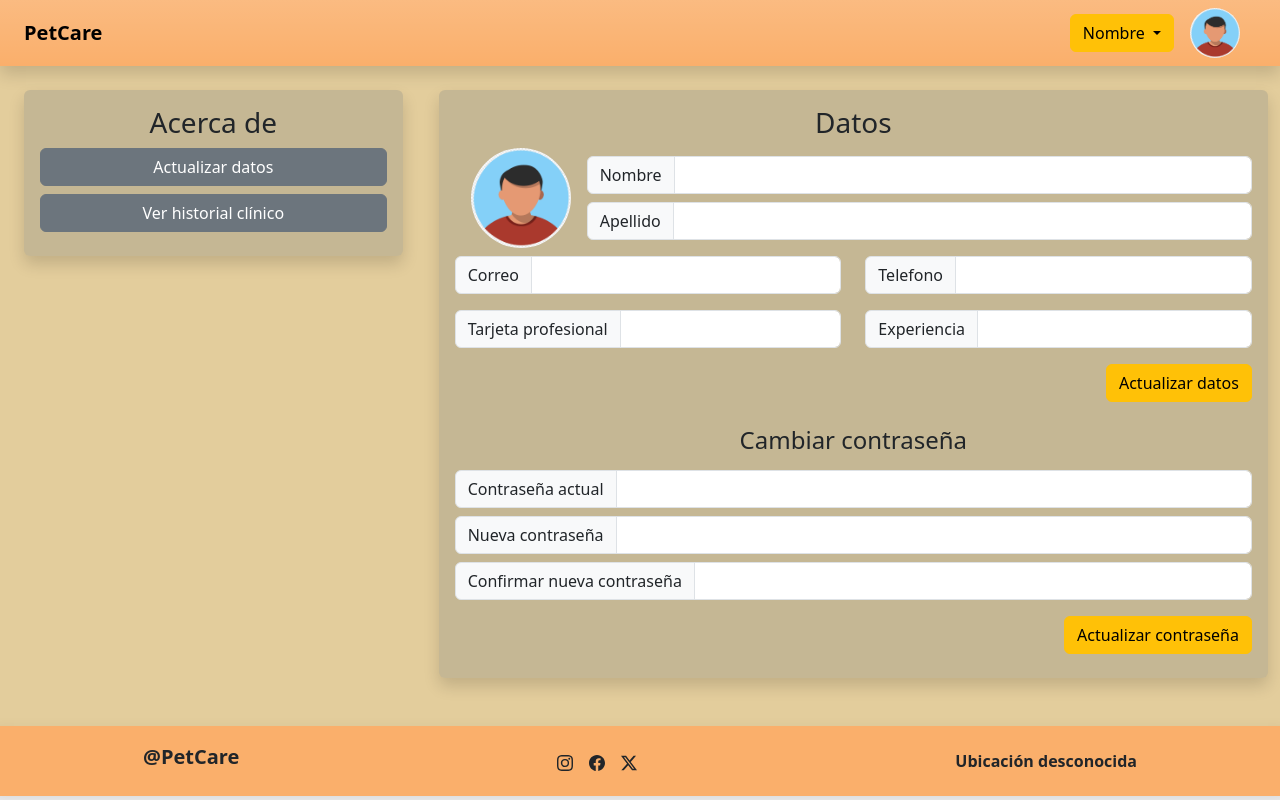
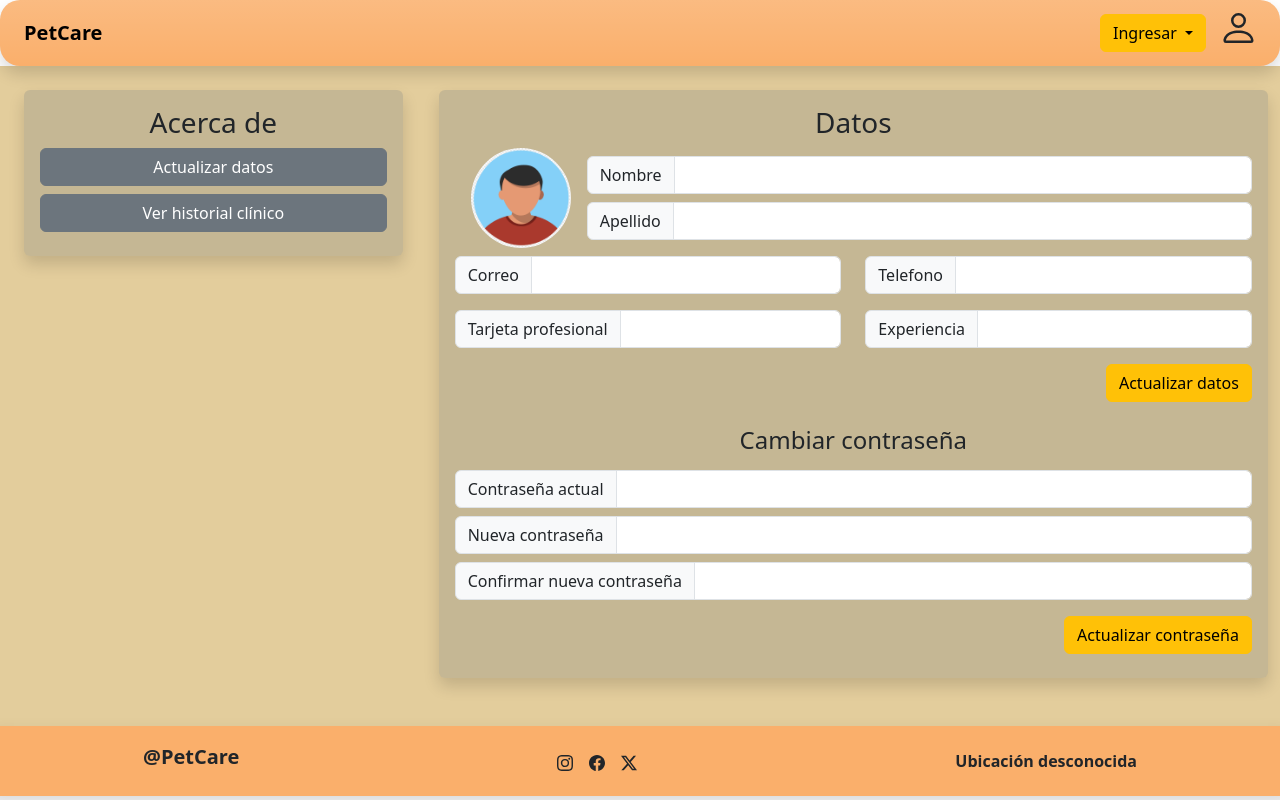
Before and after one commit to JuanMoreno0817/PetCare, an Angular app in the folder PetCareFront/PetCare/: page / in a window 1280 px wide. Built offline with nearby package versions, Linux system fonts and the light colour scheme.

Commit message:
Change logo of user

```diff
--- a/PetCareFront/PetCare/src/app/navbar/navbar.component.html
+++ b/PetCareFront/PetCare/src/app/navbar/navbar.component.html
@@ -1,9 +1,9 @@
-<nav class="navbar bg-gradient justify-content-between shadow px-4" style="background-color: rgb(250, 175, 107);">
+<nav class="navbar bg-gradient justify-content-between shadow px-4" style="background-color: rgb(250, 175, 107); border-radius: 20px;">
     <a class="navbar-brand fw-bold">PetCare</a>
     <div class="d-flex">
       <div class="btn-group m-auto">
         <button type="button" class="btn btn-warning dropdown-toggle" data-bs-toggle="dropdown" aria-expanded="false">
-          Nombre
+          Ingresar
         </button>
         <ul class="dropdown-menu">
           <li><a class="dropdown-item" href="#">Psicologo</a></li>
@@ -11,6 +11,8 @@
           <li><a class="dropdown-item" href="#">Administrador</a></li>
         </ul>
       </div>
-      <img src="../../assets/UsuarioSinFondo.png" class="rounded-circle mx-3" width="50" height="50" />
+      <svg xmlns="http://www.w3.org/2000/svg" width="50" height="50" fill="currentColor" class="bi bi-person" viewBox="0 0 10 20">
+        <path d="M8 8a3 3 0 1 0 0-6 3 3 0 0 0 0 6m2-3a2 2 0 1 1-4 0 2 2 0 0 1 4 0m4 8c0 1-1 1-1 1H3s-1 0-1-1 1-4 6-4 6 3 6 4m-1-.004c-.001-.246-.154-.986-.832-1.664C11.516 10.68 10.289 10 8 10s-3.516.68-4.168 1.332c-.678.678-.83 1.418-.832 1.664z"/>
+      </svg>
     </div>
 </nav>
```
